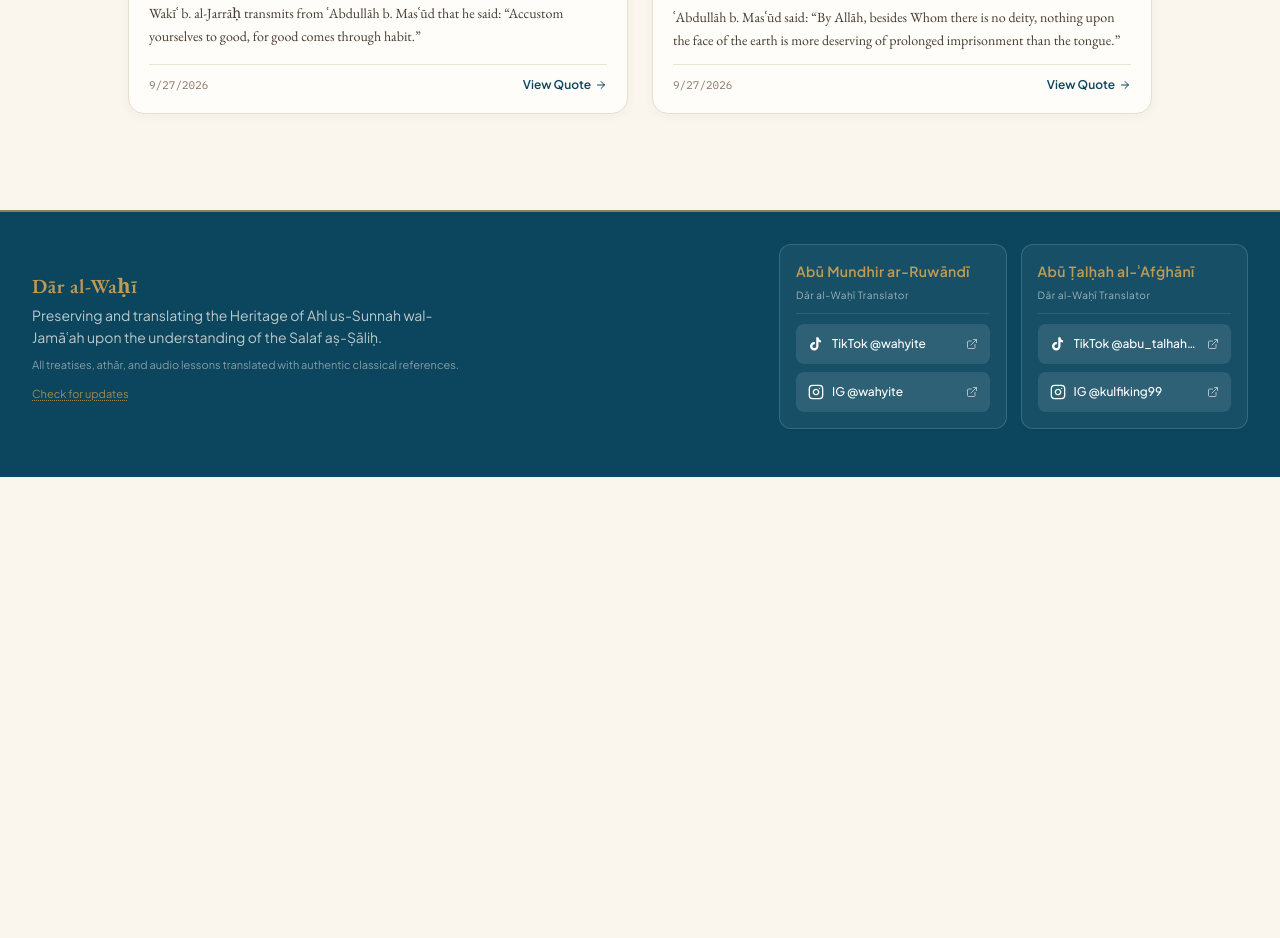
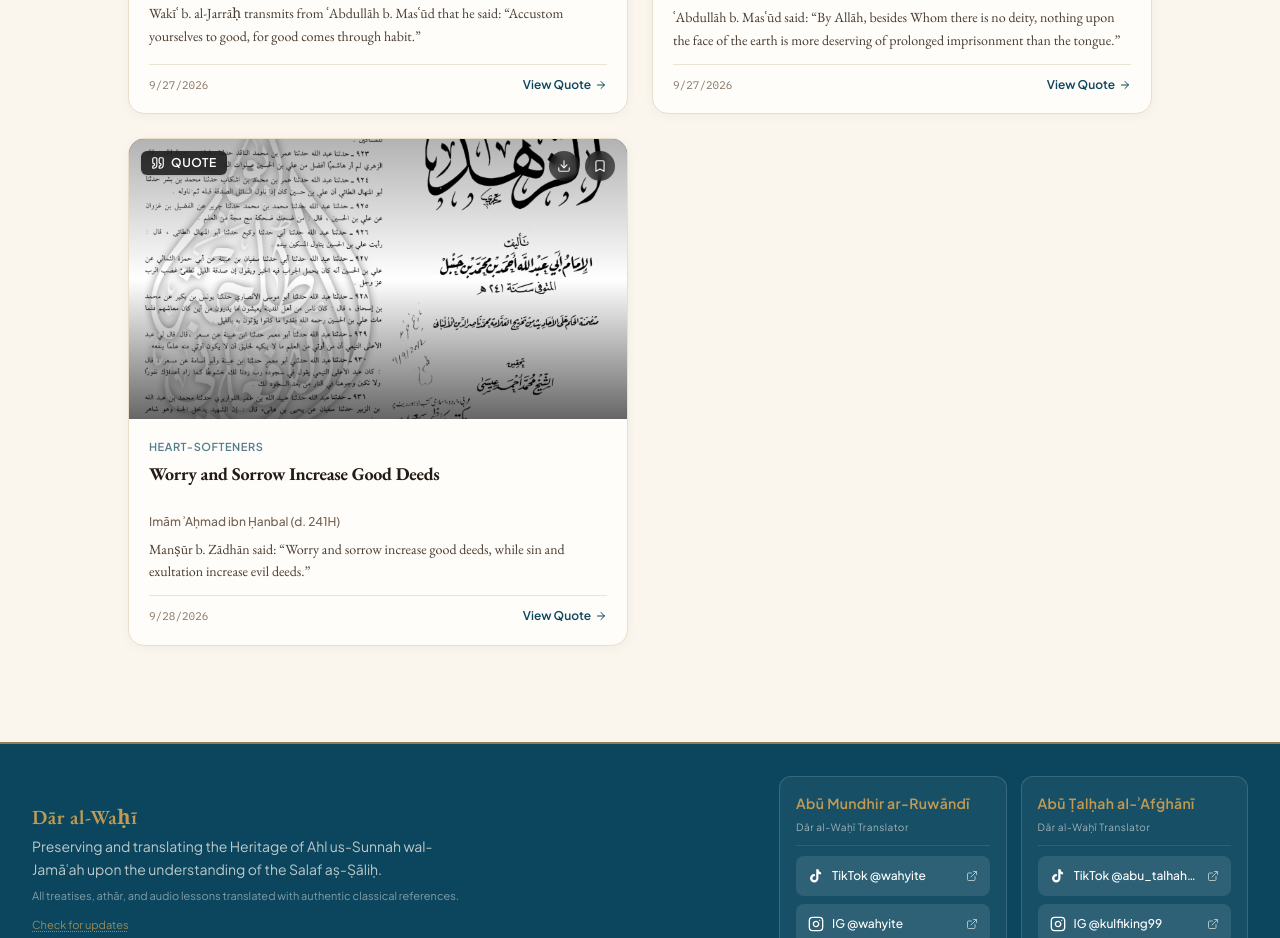
Before and after one commit to hissan1430/Dar-al-Wahi, a React (Vite) app: page /search in a window 1280 px wide. Shown: the part 6720-7658 px from the top of the page. Before the commit the page ends 7197 px from the top, so only its background shows below. Built offline with nearby package versions, Linux system fonts and the light colour scheme; no server answers.

Commit message:
feat: add content and update existing athār
- Add Manṣūr b. Zādhān quote to data
- Update al-Awzāʿī narration text and source
- Add supporting image assets

```diff
--- /dev/null
+++ b/find_athar.js
@@ -0,0 +1,4 @@
+import { DAILY_ATHAR_LIST } from './src/data/dailyAthar.js';
+DAILY_ATHAR_LIST.forEach((a, i) => {
+  console.log(`[${i}] ${a.id}: ${a.speaker} | Source: ${a.source}`);
+});
--- a/src/data.ts
+++ b/src/data.ts
@@ -1085,5 +1085,44 @@ al-ʾAʿmash and Sufyān narrated to us, from Yazīd b. Ḥayyān al-Taymī, fro
     citation: "al-Zuhd — Wakīʿ b. al-Jarrāḥ — pp. 548-550, n° 285",
     imageUrl: "/wakee_285.png",
     dateAdded: "2026-09-27"
+  },
+  {
+    id: "34",
+    translator: "Abu_Talhah",
+    translatorName: "Abū ʿUbaydillāh al-Qarārī",
+    category: "Heart-Softeners",
+    type: "quote",
+    title: "Worry and Sorrow Increase Good Deeds",
+    speaker: "Manṣūr b. Zādhān (d. 131H)",
+    author: "Imām ʾAḥmad ibn Ḥanbal (d. 241H)",
+    summary: "Manṣūr b. Zādhān said: “Worry and sorrow increase good deeds, while sin and exultation increase evil deeds.”",
+    arabicText: `حَدَّثَنَا عَبْدُ اللَّهِ، حَدَّثَنَا سُرَيْجٌ، حَدَّثَنَا خَلَفٌ، عَنْ مَنْصُورِ بْنِ زَاذَانَ قَالَ:
+
+«الهَمُّ وَالحَزَنُ يَزِيدُ فِي الحَسَنَاتِ، وَالإِثْمُ وَالبَطَرُ يَزِيدُ فِي السَّيِّئَاتِ»`,
+    englishText: `ʾAḥmad narrated:
+
+ʿAbduḷḷāh narrated to us; Surayj narrated to us; Khalaf narrated to us, from Manṣūr b. Zādhān, who said:
+
+“Worry and sorrow increase good deeds, while sin and exultation increase evil deeds.”`,
+    htmlText: `<div class="space-y-6 leading-relaxed">
+  <div class="space-y-3">
+    <p class="leading-relaxed">
+      <strong class="font-semibold text-primary">ʾAḥmad</strong> narrated:
+    </p>
+
+    <p class="leading-relaxed opacity-90">
+      <em class="italic opacity-80 font-medium">ʿAbduḷḷāh</em> narrated to us; <em class="italic opacity-80 font-medium">Surayj</em> narrated to us; <em class="italic opacity-80 font-medium">Khalaf</em> narrated to us, from <strong class="font-semibold text-primary">Manṣūr b. Zādhān</strong>, who said:
+    </p>
+
+    <blockquote class="border-l-[3.5px] border-[#0B465E] pl-4 sm:pl-5 py-3 my-3 bg-slate-500/[0.04] rounded-r-lg space-y-3 font-serif leading-relaxed">
+      <p class="text-lg sm:text-xl font-bold text-[#0B465E]">
+        “Worry and sorrow increase good deeds, while sin and exultation increase evil deeds.”
+      </p>
+    </blockquote>
+  </div>
+</div>`,
+    citation: "al-Zuhd — ʾAḥmad — pg. 187, n° 932",
+    imageUrl: "/ahmad_zuhd_932.png",
+    dateAdded: "2026-09-28"
   }
 ];
--- a/src/data/dailyAthar.ts
+++ b/src/data/dailyAthar.ts
@@ -49,9 +49,9 @@ export const DAILY_ATHAR_LIST: DailyAthar[] = [
     id: 'athar-5',
     speaker: 'Al-Awzāʿī',
     speakerTitle: 'Imām of the People of Shām (d. 157H)',
-    arabicText: 'عَلَيْكَ بِآثَارِ مَنْ سَلَفَ وَإِنْ رَفَضَكَ النَّاسُ، وَإِيَّاكَ وَآرَاءَ الرِّجَالِ وَإِنْ زَخْرَفُوهُ لَكَ بِالقَوْلِ.',
-    englishText: '“Hold fast to the narrations (āthār) of those who came before, even if the people reject you; and beware of the personal opinions of men, even if they beautify them for you with speech.”',
-    source: 'al-Madkhal ilā as-Sunan al-Kubrā by al-Bayhaqī (Vol. 1, p. 233, no. 248)',
+    arabicText: 'عَلَيْكَ بِآثَارِ مَنْ سَلَفَ وَإِنْ رَفَضَكَ النَّاسُ، وَإِيَّاكَ وَرَأْيَ الرِّجَالِ وَإِنْ زَخْرَفُوهُ بِالقَوْلِ، فَإِنَّ الأَمْرَ يَنْجَلِي وَأَنْتَ مِنْهُ عَلَى طَرِيقٍ مُسْتَقِيمٍ.',
+    englishText: '“Hold fast to the narrations (āthār) of those who came before, even if the people reject you; and beware of the opinions of men, even if they beautify them with speech. For indeed the matter will become clear while you are upon a straight path regarding it.”',
+    source: 'al-Madkhal ilā as-Sunan al-Kubrā by al-Bayhaqī (Vol. 2, p. 627, no. 1365)',
     category: 'Adhering to the Athār'
   },
   {
```
Also changed, not shown: public/ahmad zuhd 1.png (added), public/ahmad_zuhd_932.png (added).
